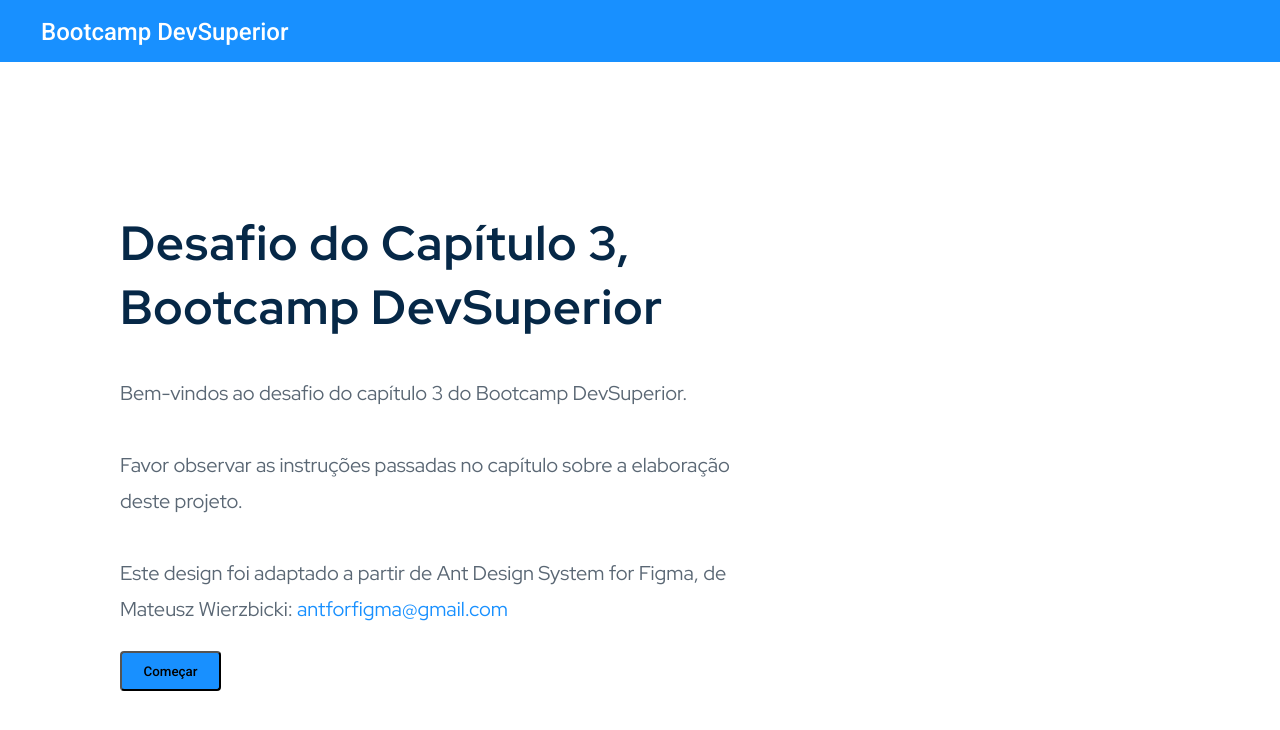
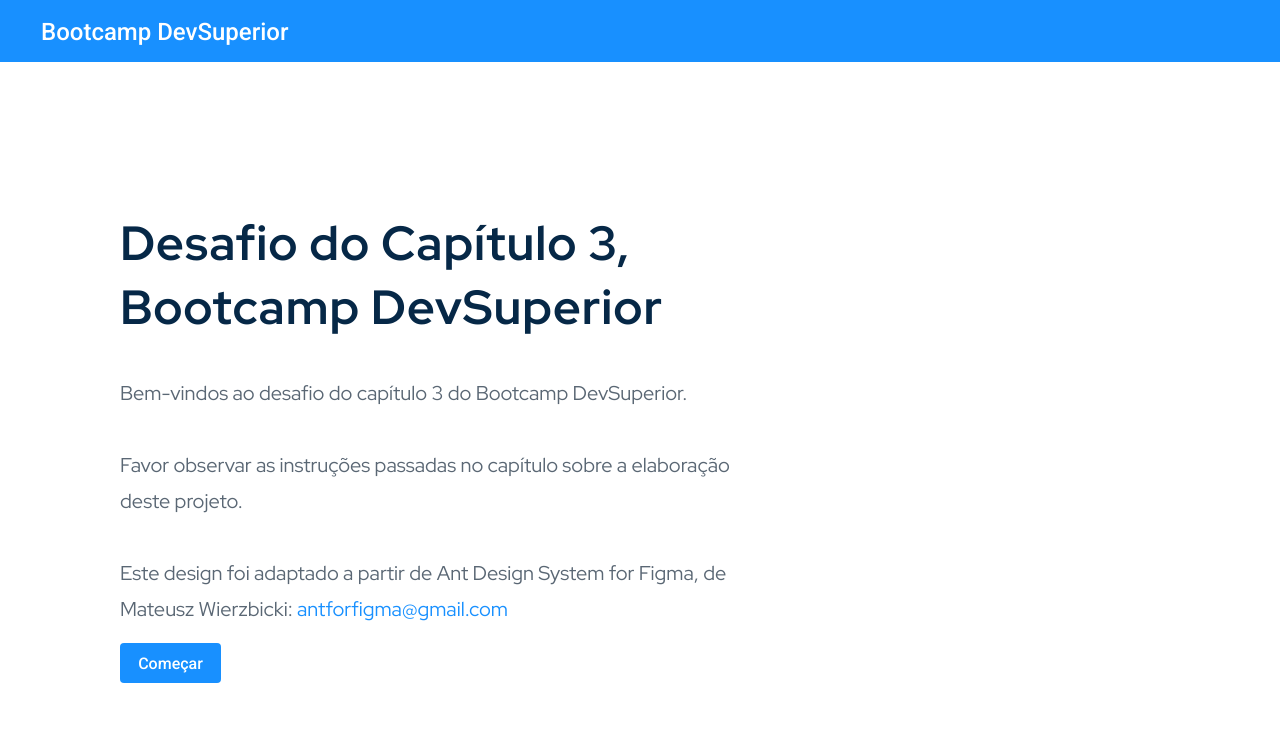
Before and after one commit to LeandroNArakaki/github-user-search, a React (Create React App) app: page / in a window 1280 px wide. Shown: the top 730 px of the page. Built offline with nearby package versions, Linux system fonts and the light colour scheme.

Commit message:
Finalizado a página de home

```diff
--- a/src/Routes.tsx
+++ b/src/Routes.tsx
@@ -2,7 +2,7 @@
 import { BrowserRouter, Route, Switch } from 'react-router-dom';
 import Navbar from './core/components/Navbar';
 import Home from './core/pages/Home';
-import Perfil from './core/pages/Perfil';
+import Search from './core/pages/Search';
 
 const Routes = () => (
     <BrowserRouter>
@@ -11,8 +11,8 @@
             <Route path="/" exact>
                 <Home />
             </Route>
-            <Route path="/perfil">
-                <Perfil />
+            <Route path="/search">
+                <Search />
             </Route>
         </Switch>
     </BrowserRouter>
--- /dev/null
+++ b/src/core/components/ButtonForm/index.tsx
@@ -0,0 +1,14 @@
+import React from 'react';
+import './styles.scss';
+
+type Props = {
+    text: string;
+}
+
+const ButtonForm = ({ text }: Props) => (
+    <button className="btn-form"  >
+        <h4 className="button-text">{text}</h4>
+    </button>
+)
+
+export default ButtonForm;
--- /dev/null
+++ b/src/core/components/ButtonForm/styles.scss
@@ -0,0 +1,27 @@
+.btn-form {
+    position: absolute;
+    width: 101px;
+    height: 40px;
+    left: 120px;
+    top: 595px;
+    background: #1890ff;
+    border-radius: 4px;
+    margin-top: 48px;
+    border: none;
+}
+
+.button-text {
+    height: 24px;
+    left: 138px;
+    right: 1237px;
+    top: calc(50% - 24px / 2 + 165px);
+    font-size: 16px;
+    font-weight: normal;
+    line-height: 24px;
+    display: flex;
+    align-items: center;
+    text-align: center;
+    color: #fff;
+    margin: 8px 18px 8px 18px;
+    justify-content: center;
+}
--- a/src/core/pages/Home/index.tsx
+++ b/src/core/pages/Home/index.tsx
@@ -1,3 +1,4 @@
+import ButtonForm from 'core/components/ButtonForm';
 import React from 'react';
 import './styles.scss';
 
@@ -10,9 +11,7 @@
                 Este design foi adaptado a partir de Ant Design System for Figma,
                 de Mateusz Wierzbicki: <span className="home-text-email">antforfigma@gmail.com</span>
             </p>
-            <button className="home-button">
-                Começar
-            </button>
+            <ButtonForm text="Começar"  />
 
         </div>
     </div>
--- a/src/core/pages/Home/styles.scss
+++ b/src/core/pages/Home/styles.scss
@@ -46,14 +46,3 @@
     color: #1890ff;
     font-family: "Red Hat Display";
 }
-
-.home-button {
-    position: absolute;
-    width: 101px;
-    height: 40px;
-    left: 120px;
-    top: 595px;
-    background: #1890ff;
-    border-radius: 4px;
-    margin-top: 56px;
-}
--- a/tsconfig.json
+++ b/tsconfig.json
@@ -19,7 +19,7 @@
     "resolveJsonModule": true,
     "isolatedModules": true,
     "noEmit": true,
-    "jsx": "react-jsx"
+    "jsx": "react"
   },
   "include": [
     "src"
```
Also changed, not shown: src/core/pages/Search/index.tsx (renamed from src/core/pages/Perfil/index.tsx), src/core/pages/Search/styles.scss (added), 1 other file (tests, documents, lock files or other folders).
